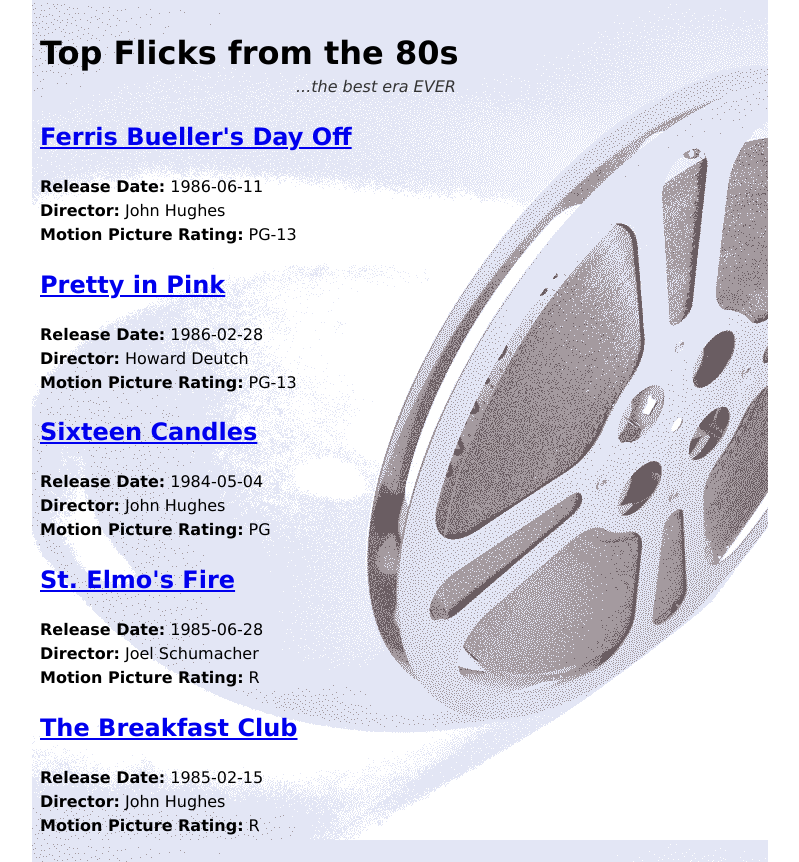
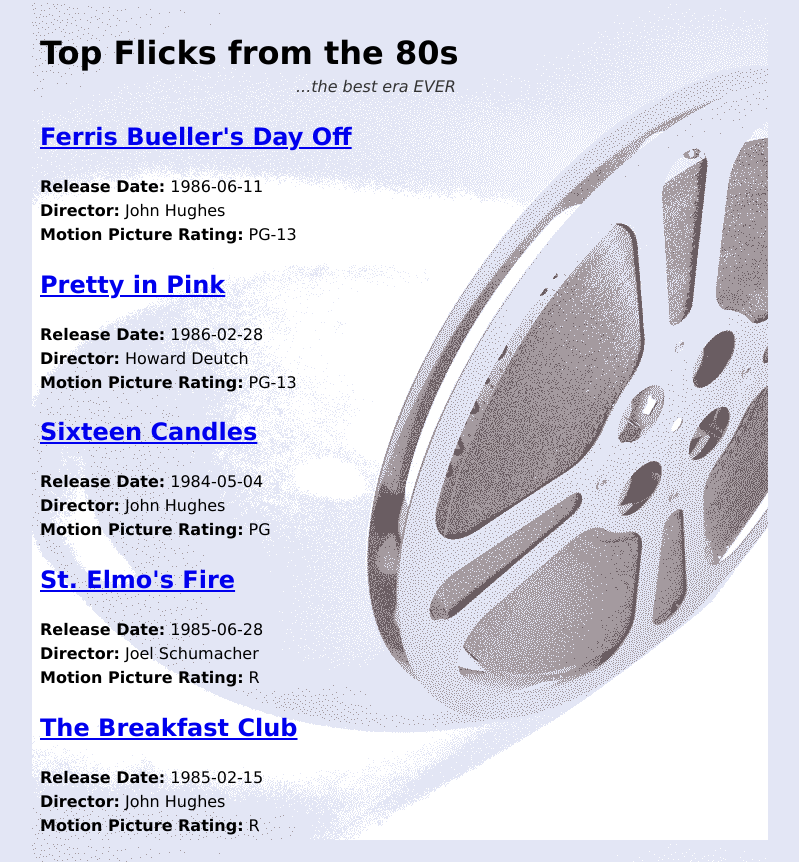
Before and after one commit to SueW/assignments, a PHP site: page / in a window 1280 px wide. Shown: the whole page, without its empty margins (240-1039 px from the left). Run offline with PHP 8.4, Linux system fonts and the light colour scheme; data comes from the database, SQL or seed files in the repository.

Commit message:
changed background color

```diff
--- a/mtm1531/assignment-5/css/general.css
+++ b/mtm1531/assignment-5/css/general.css
@@ -2,7 +2,7 @@
 /* CSS Document */
 
 html {
-	background-color: #FFF;
+	background-color: #e3e6f5;
 	font: normal 100%/1.5 Verdana, Geneva, sans-serif;
 	color:#000;
 
```
